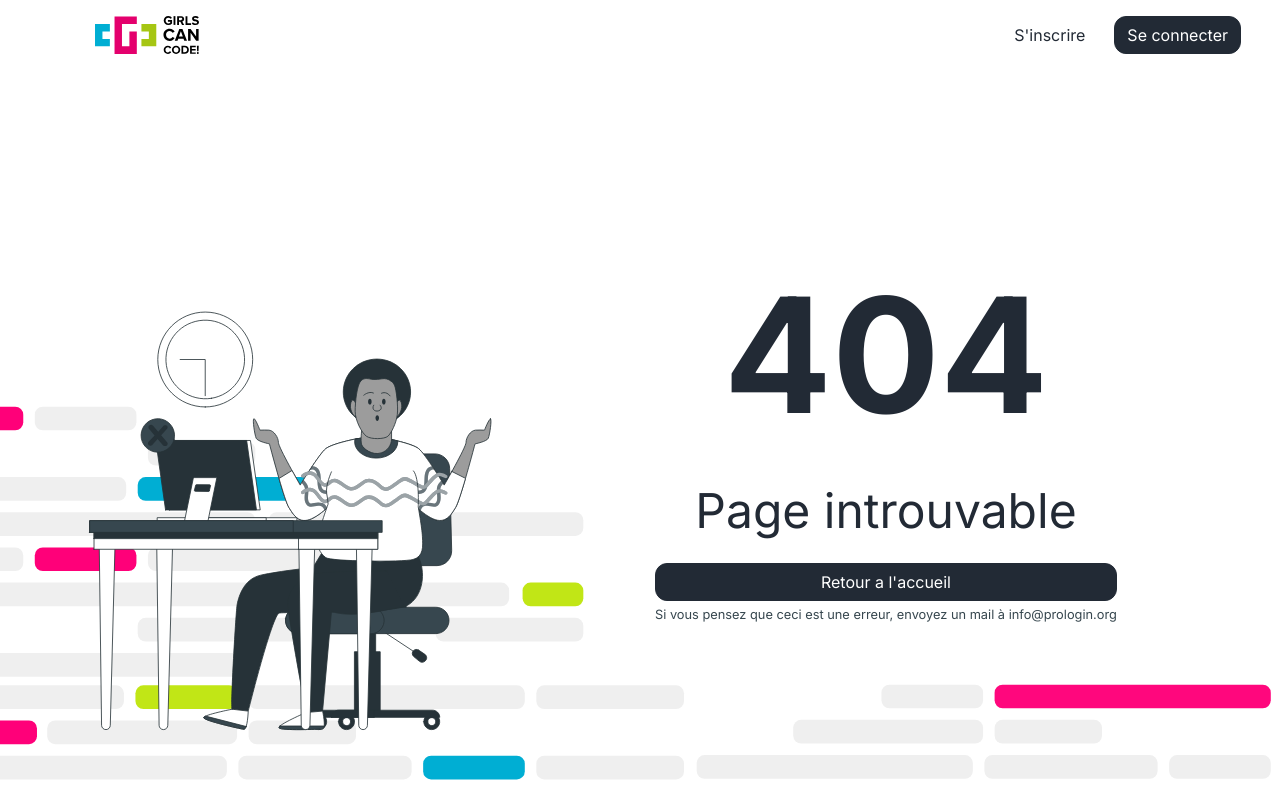
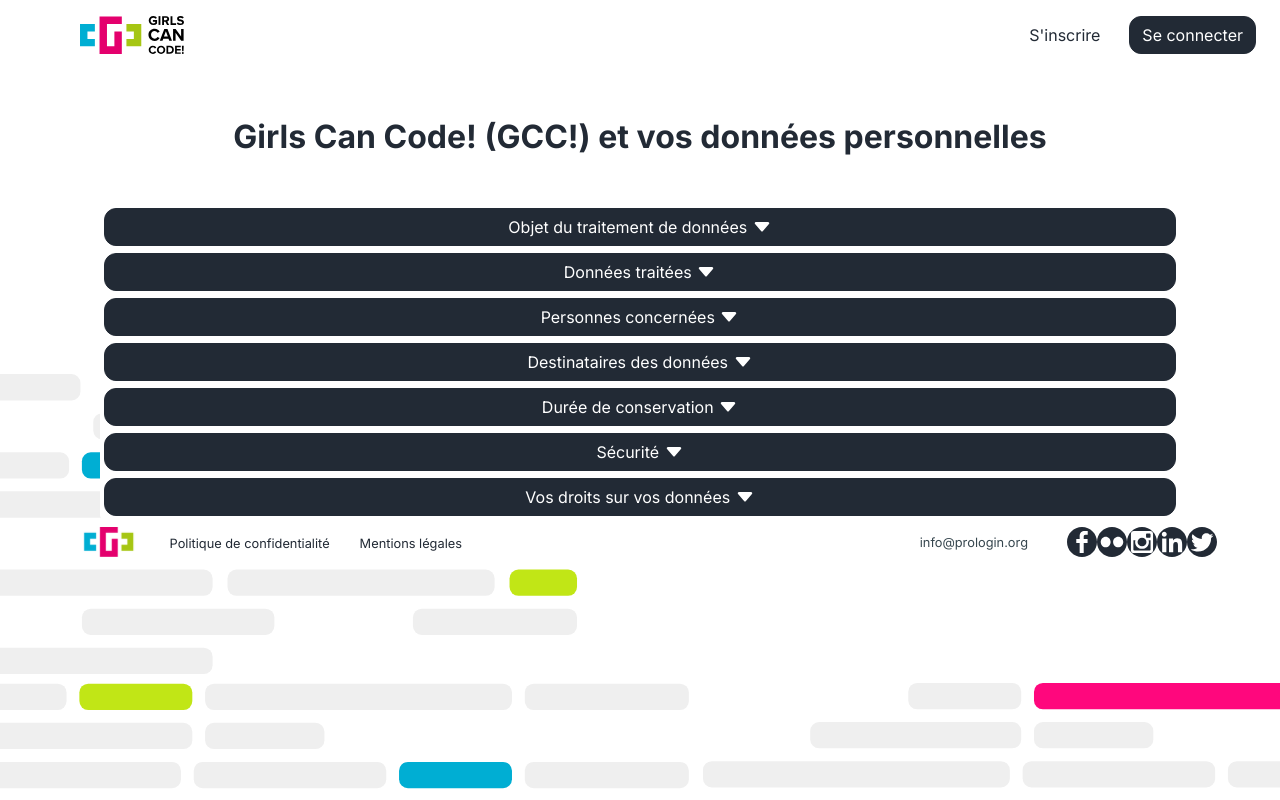
Before and after one commit to prologin/gcc-site, a Vue app in the folder front/: page /privacy in a window 1280 px wide. Before the commit this address had no page. Built offline with nearby package versions, Linux system fonts and the light colour scheme.

Commit message:
front: Add privacy

```diff
--- a/front/src/assets/css/main.css
+++ b/front/src/assets/css/main.css
@@ -80,3 +80,12 @@ h4, .contentTextSize {
   background-color: white;
   border-radius: var(--global-border-radius);
 }
+
+.basic-background {
+  height: 100vh;
+  background-color: white;
+  background-image: url('~@/assets/basic_background.svg');
+  background-repeat: no-repeat;
+  background-size: cover;
+  background-position: center center;
+}
--- /dev/null
+++ b/front/src/components/AccordionCard.vue
@@ -0,0 +1,43 @@
+<template>
+  <b-card no-body>
+    <b-card-header class="p-1" header-tag="header" role="tab">
+      <b-button class="primary-button" block v-b-toggle="'accordion-' + index">
+        {{ title }}
+
+        <span class="when-closed">
+          <b-icon icon="caret-down-fill"/>
+        </span>
+        <span class="when-open">
+          <b-icon icon="caret-up-fill"/>
+        </span>
+      </b-button>
+    </b-card-header>
+    <b-collapse :id="'accordion-' + index" role="tabpanel">
+      <b-card-body>
+        <b-card-text v-html="content" />
+      </b-card-body>
+    </b-collapse>
+  </b-card>
+</template>
+
+<script>
+import Vue from 'vue'
+
+export default Vue.extend({
+  name: 'Accordion',
+  props: ['index', 'title', 'content']
+})
+
+</script>
+
+<style>
+.card, .card-header {
+  border: none !important;
+  background-color: white !important;
+}
+
+.collapsed > .when-open,
+.not-collapsed > .when-closed {
+  display: none;
+}
+</style>
--- a/front/src/components/Footer.vue
+++ b/front/src/components/Footer.vue
@@ -9,10 +9,10 @@
             </b-link>
         </b-col>
         <b-col md="auto" class="col-sm-auto text-center text-sm-left">
-            <h4 class="my-auto">Politique de confidentialité</h4>
+            <b-link :to="{ name: 'privacy'}" class="secondary-button footer-link-style my-auto">Politique de confidentialité</b-link>
         </b-col>
         <b-col md="auto" class="col-sm-auto text-center text-sm-left">
-            <b-link :to="{ name: 'legal'}" class="secondary-button footer-link-style  my-auto">Mentions légales</b-link>
+            <b-link :to="{ name: 'legal'}" class="secondary-button footer-link-style my-auto">Mentions légales</b-link>
         </b-col>
         <b-row class="ml-auto col-sm-auto">
             <h3 class="light-text my-auto mr-4 col-sm-auto order-12 order-sm-1">info@prologin.org</h3>
--- a/front/src/components/HomeBanner.vue
+++ b/front/src/components/HomeBanner.vue
@@ -3,7 +3,6 @@
   <b-container fluid class="home-banner">
       <b-col class="ml-5 mt-5 pt-5 w-50">
         <h1> Stage d'initiation à l'informatique pour collégiennes et lycéennes. </h1>
-        <!-- TODO: use vue-router link -->
         <b-button @click="scrollTo('event-list')" class="primary-button subtitleSize" block size="lg"> Voir les stages </b-button>
       </b-col>
   </b-container>
@@ -27,7 +26,7 @@ export default Vue.extend({
   .home-banner {
     height: 70vh;
     background-size: cover;
-    background-image: url('../assets/girls_class.svg');
+    background-image: url('~@/assets/girls_class.svg');
     background-repeat: no-repeat;
     background-position: bottom 0 right 0;
   }
--- a/front/src/router/index.ts
+++ b/front/src/router/index.ts
@@ -5,6 +5,7 @@ import About from '@/views/About.vue'
 import Inscription from '@/views/Inscription.vue'
 import PageNotFound from '@/views/PageNotFound.vue'
 import LegalNotices from '@/views/LegalNotices.vue'
+import Privacy from '@/views/Privacy.vue'
 
 Vue.use(VueRouter)
 
@@ -30,6 +31,11 @@ const routes: Array<RouteConfig> = [
     component: LegalNotices
   },
   {
+    path: '/privacy',
+    name: 'privacy',
+    component: Privacy
+  },
+  {
     path: '*',
     component: PageNotFound
   }
--- a/front/src/views/LegalNotices.vue
+++ b/front/src/views/LegalNotices.vue
@@ -1,5 +1,5 @@
 <template>
-    <div class="background-image">
+    <div class="basic-background">
         <Menu />
             <b-jumbotron class="mx-5 px-5">
                 <template #header>Mentions Légales</template>
@@ -51,12 +51,5 @@ export default Vue.extend({
 </script>
 
 <style>
-.background-image {
-  background-color: white;
-  background-image: url('~@/assets/basic_background.svg');
-  background-repeat: no-repeat;
-  background-size: cover;
-  background-position: center center;
-}
 
 </style>
--- /dev/null
+++ b/front/src/views/Privacy.vue
@@ -0,0 +1,69 @@
+<template>
+  <div class="basic-background">
+    <Menu />
+    <b-container>
+    <h1 class="text-center m-5">Girls Can Code! (GCC!) et vos données personnelles</h1>
+    <b-container class="accordion" role="tablist">
+      <AccordionCard v-for="(privacy_element, index) in privacy_list"
+      v-bind:key="index"
+      v-bind:index="index"
+      v-bind:title="privacy_element.title"
+      v-bind:content="privacy_element.content"/>
+    </b-container>
+    </b-container>
+    <Footer />
+  </div>
+</template>
+
+<script>
+import Vue from 'vue'
+import AccordionCard from '@/components/AccordionCard.vue'
+import Menu from '@/components/Menu.vue'
+import Footer from '@/components/Footer.vue'
+
+export default Vue.extend({
+  name: 'Privacy',
+  components: {
+    AccordionCard,
+    Footer,
+    Menu
+  },
+  data () {
+    return {
+      privacy_list: [
+        {
+          title: 'Objet du traitement de données',
+          content: '<h4>Finalités</h4><p>Le traitement a pour objet <strong>l\'organisation des stages Girls Can Code! (GCC!)</strong>.<br>Il permet à l\'association Prologin :</p><ul><li>de traiter les demandes de participation ;</li> <li>d\'attribuer ou non une bourse financière ;</li> <li>d\'adapter le contenu pédagogique aux attentes des participantes ;</li> <li>d\'adapter les repas aux contraintes alimentaires de chacune ;</li> <li>de répondre aux sollicitations de la part des participantes ;</li> <li>de piloter les stages (évaluation de la satisfaction des participantes, production de statistiques).</li> </ul><p></p><h4>Base légale</h4><p>Ce traitement repose sur le consentement des inscrits et de leur responsable légal le cas échéant (mineures de 16 ans), ce sont les articles 6(1)a et 8 du RGPD.</p>'
+        },
+        {
+          title: 'Données traitées',
+          content: '<h4>Catégories de données traitées</h4><ul> <li>Données d\'identification : nom, prénom, adresse postale... ;</li> <li>Vie scolaire (dite professionnelle) : niveau d\'étude ;</li> <li>Vie personnelle : habitudes alimentaires ;</li> <li>Informations d\'ordre économique et financier, si une demande de bourse est faite par la participante ;</li> <li>Internet : mesure d\'audience ;</li> <li>Données de santé : éventuels traitements médicaux et allergies.</li></ul><h4>Source des données</h4><p>Ces informations sont recueillies directement auprès de la participante, et/ou de son responsable légal le cas échéant (mineures de 16 ans).</p><h4>Caractère obligatoire des réponses</h4><p>L\'inscription à un stage GCC! prévoit, sauf mention contraire, le recueil obligatoire de données qui sont nécessaires au traitement de l\'inscription.</p><h4>Prise de décision automatisée</h4><p>Le traitement ne prévoit pas de prise de décision automatisée : toutes les demandes d\'inscription sont revues par un être humain :)</p>'
+        },
+        {
+          title: 'Personnes concernées',
+          content: '<p>Le traitement de données concerne :</p><ul> <li>les personnes physiques souhaitant participer à un stage GCC! ;</li> <li>les responsables légaux des personnes ci-dessus le cas échéant (mineures de 16 ans) ;</li> <li>les membres de Prologin chargés de l\'organisation des stages ;</li> <li>les personnes physiques ou morales partenaires ou sous-traitants de Prologin.</li> </ul><p></p>'
+        },
+        {
+          title: 'Destinataires des données',
+          content: '<h4>Catégories de destinataires</h4><p>En fonction de leurs besoins respectifs, sont destinataires de tout ou partie des données : </p><ul> <li>les membres autorisés de Prologin ;</li> <li>les membres autorisés des partenaires et/ou sous-traitants de Prologin ;</li> <li>les autres participantes à un même stage ;</li> <li>les services de secours d\'urgence en cas de besoin.</li> </ul><p></p><h4>Transfert des données hors UE</h4><p>Aucun transfert de données hors de l\'Union européenne n\'est réalisé.</p>'
+        },
+        {
+          title: 'Durée de conservation',
+          content: '<p>Les données d’identification, de vie scolaire et personnelle sont conservées jusqu\'à la désinscription de la personne.<br>Les informations d\'ordre économique et financier sont conservées le temps d\'attribuer ou non une bourse plus un mois.<br>Les données de santé sont conservées jusqu\'à 3 ans après la fin du stage.</p>'
+        },
+        {
+          title: 'Sécurité',
+          content: '<p>Des mesures de sécurité visant à garantir la confidentialité, l\'intégrité et la disponibilité des données collectées, issues du référentiel ISO/IEC27002 ont été mises en œuvre. Elles comprennent, sans s\'y limiter, le chiffrement des données en transit et leur sauvegarde régulière externalisée.</p>'
+        },
+        {
+          title: 'Vos droits sur vos données',
+          content: '<h4>L\'essentiel</h4><p>Vous disposez (le cas échéant <em>via</em> le responsable légal) des droits d\'accéder et d\'obtenir copie des données vous concernant, de vous opposer au traitement de ces données, de les faire rectifier ou les faire effacer. Vous disposez également d\'un droit à la limitation du traitement de vos données. <a href="https://www.cnil.fr/fr/comprendre-vos-droits">Rendez-vous sur le site de la CNIL pour mieux comprendre vos droits.</a></p><h4>Exercer vos droits</h4><p>Toute demande d\'exercice de vos droits doit être adressée par voie électronique à <a href="mailto:info@prologin.org">info@prologin.org</a>.</p><h4>Réclamation auprès de la CNIL</h4><p>Si vous estimez, après nous avoir contacté, que vos droits sur vos données ne sont pas respectés, vous pouvez alors <a href="https://www.cnil.fr/fr/webform/adresser-une-plainte">adresser une réclamation à la CNIL</a>.</p>'
+        }
+      ]
+    }
+  }
+})
+</script>
+
+<style>
+</style>
```
